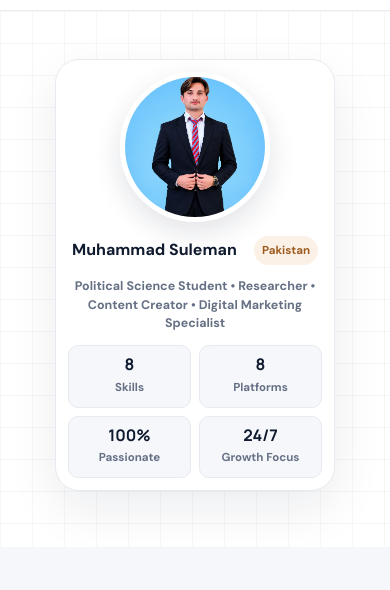
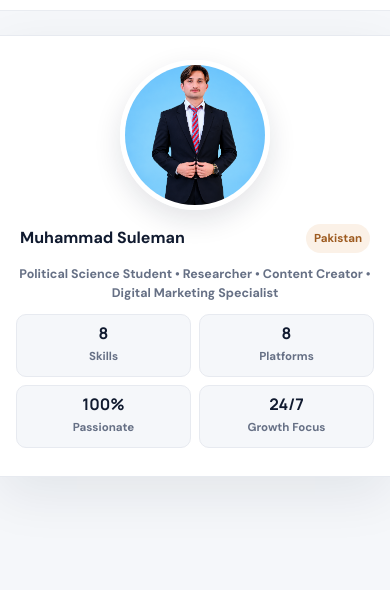
Before and after one commit to msulemanofficial07/M-Suleman-Official, a plain HTML site: page index.html in a window 390 px wide. Shown: the part 61-651 px from the top of the page. Drawn offline with Linux system fonts and the light colour scheme.

Commit message:
Update index.html

```diff
--- a/index.html
+++ b/index.html
@@ -143,15 +143,15 @@
     .menu-overlay { display: none; }
 
     .hero {
+      width: 100%;
       min-height: 520px;
       display: flex;
       align-items: center;
       padding: 64px 0;
       background:
-        linear-gradient(90deg, rgba(16, 26, 47, 0.035) 1px, transparent 1px),
-        linear-gradient(rgba(16, 26, 47, 0.035) 1px, transparent 1px),
-        var(--paper);
-      background-size: 32px 32px;
+        radial-gradient(circle at 18% 18%, rgba(123, 157, 222, 0.16), transparent 28rem),
+        radial-gradient(circle at 82% 82%, rgba(217, 133, 50, 0.10), transparent 22rem),
+        linear-gradient(135deg, #17284a 0%, #101a2f 100%);
     }
     .hero-grid {
       display: grid;
@@ -611,10 +611,23 @@
       .container { width: min(100% - 32px, 1120px); }
       section { padding: 68px 0; }
       .main-nav ul { width: calc(100% - 32px); }
-      .hero { min-height: auto; padding: 32px 0 40px; }
+      .hero {
+        min-height: 0;
+        padding: 24px 0 48px;
+        background: #f5f7fa;
+      }
       .hero-grid { grid-template-columns: 1fr; gap: 38px; }
+      .hero .container { width: 100%; padding: 0; }
       .hero h1 { font-size: clamp(3rem, 15vw, 4.5rem); }
-      .portrait-card { width: min(280px, 90%); padding: 12px; }
+      .portrait-card {
+        width: 100%;
+        max-width: none;
+        margin: 0;
+        padding: 24px 16px 28px;
+        border-inline: 0;
+        border-radius: 0;
+      }
+      .portrait-card::before { display: none; }
       .portrait-card img { width: 150px; }
       .hero-actions { flex-direction: column; }
       .hero-actions .btn { width: 100%; }
```
